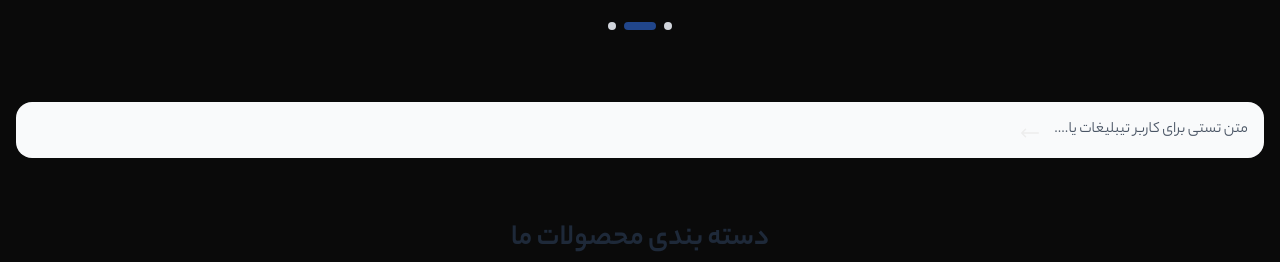
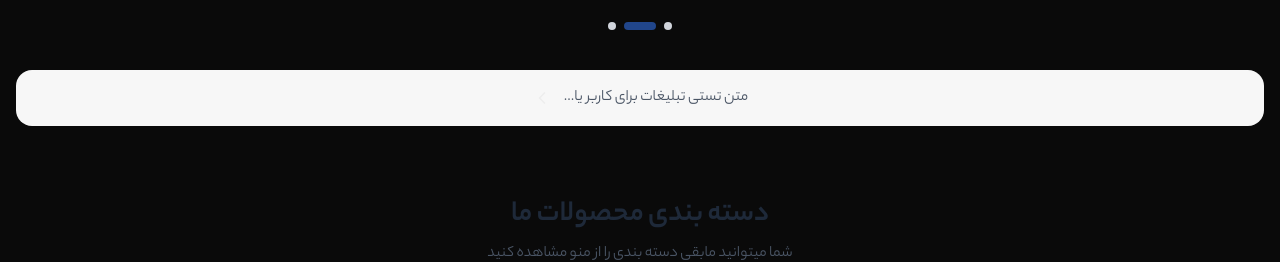
Before and after one commit to erfanheshmati/hollandkala-ecommerce-web-app, a Next.js app: page / in a window 1280 px wide. Shown: the part 670-932 px from the top of the page. Built offline with nearby package versions, Linux system fonts and the light colour scheme.

Commit message:
Add banner to home page

```diff
--- a/app/(home)/page.tsx
+++ b/app/(home)/page.tsx
@@ -5,6 +5,7 @@ import FeatureCard from "@/components/FeatureCard";
 import CustomerReview from "@/components/CustomerReview";
 import Footer from "@/components/Footer";
 import Slider from "@/components/home/slider";
+import Banner from "@/components/home/banner";
 
 export default function HomePage() {
   // Category data
@@ -133,29 +134,8 @@ export default function HomePage() {
       {/* Slider */}
       <Slider />
 
-      {/* Hero Banner */}
-      <section className="container mx-auto px-4 py-8">
-        <div className="bg-gray-50 rounded-2xl p-4 flex items-center gap-3 cursor-pointer hover:bg-gray-100 transition-colors">
-          <span className="text-gray-600">
-            متن تستی برای کاربر تیبلیغات یا....
-          </span>
-          <svg
-            xmlns="http://www.w3.org/2000/svg"
-            width="24"
-            height="24"
-            viewBox="0 0 24 24"
-            fill="none"
-            stroke="currentColor"
-            strokeWidth="1.5"
-          >
-            <path
-              d="M7.5 18.75L3.75 15M3.75 15L7.5 11.25M3.75 15H20.25"
-              strokeLinecap="round"
-              strokeLinejoin="round"
-            />
-          </svg>
-        </div>
-      </section>
+      {/* Banner */}
+      <Banner />
 
       {/* Categories Section */}
       <section className="container mx-auto px-4 py-8">
--- /dev/null
+++ b/components/home/banner.tsx
@@ -0,0 +1,13 @@
+import { ChevronLeft } from "lucide-react";
+import React from "react";
+
+export default function Banner() {
+  return (
+    <section className="container my-6 md:my-10">
+      <div className="flex items-center justify-center gap-3 bg-[#f7f7f7] rounded-2xl p-4 cursor-pointer hover:bg-gray-100 effect">
+        <span className="text-gray-600">متن تستی تبلیغات برای کاربر یا...</span>
+        <ChevronLeft size={20} />
+      </div>
+    </section>
+  );
+}
```
